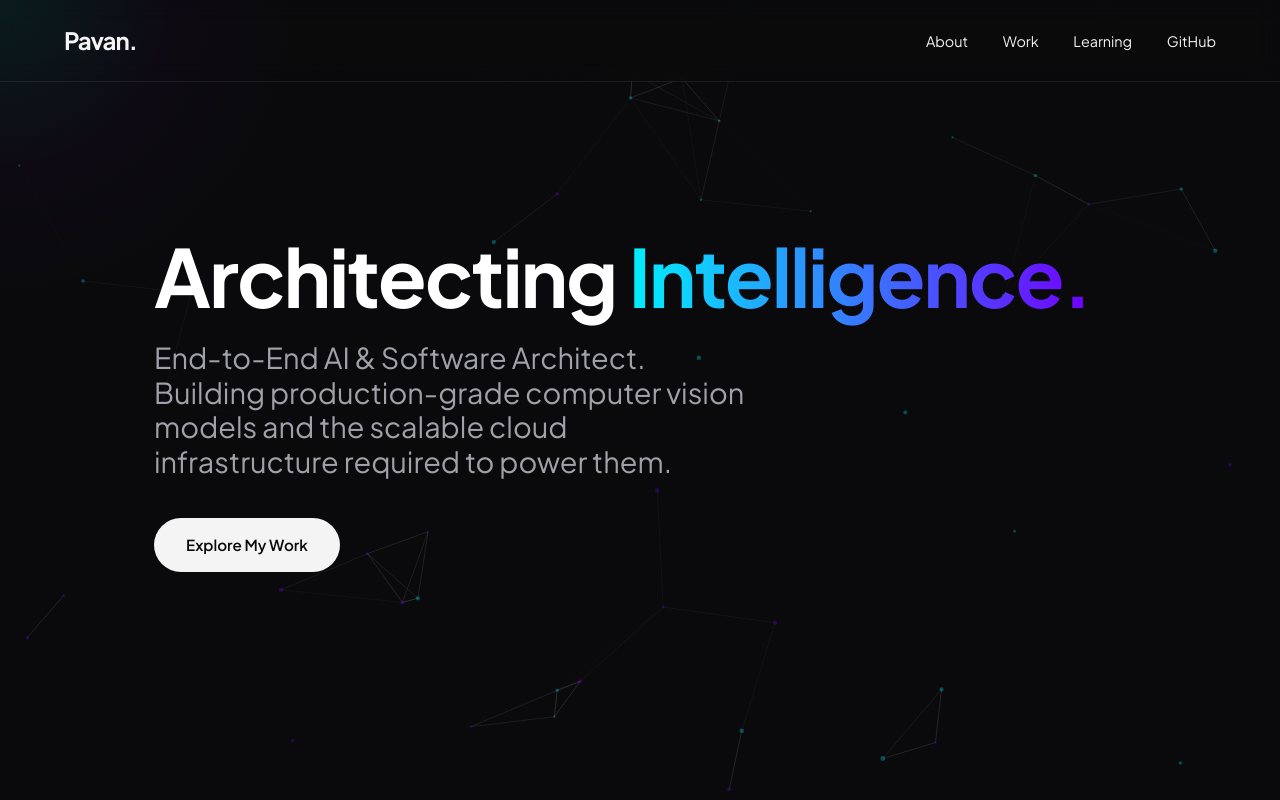
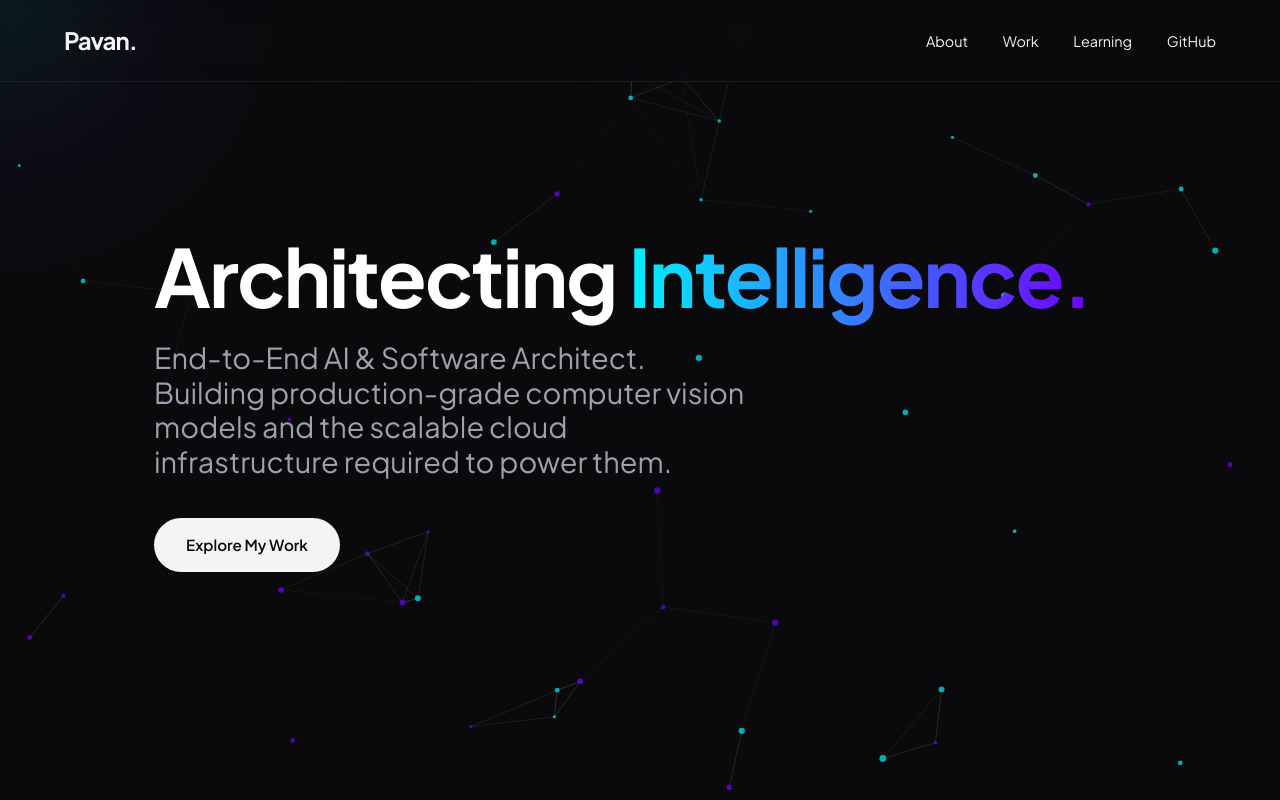
Before and after one commit to PavanKS17/PavanKS17.github.io, a plain HTML site: page index.html in a window 1280 px wide. Shown: the top 800 px of the page. Drawn offline with nearby package versions, Linux system fonts and the light colour scheme.

Commit message:
Adjust particle opacity and size range

```diff
--- a/index.html
+++ b/index.html
@@ -404,13 +404,13 @@
                     value: 40, // Keeps it minimalistic and uncluttered
                 },
                 opacity: {
-                    value: 0.3,
+                    value: 0.7,
                 },
                 shape: {
                     type: "circle",
                 },
                 size: {
-                    value: { min: 1, max: 2.5 },
+                    value: { min: 1.5, max: 3.5 },
                 },
             },
             detectRetina: true,
```
